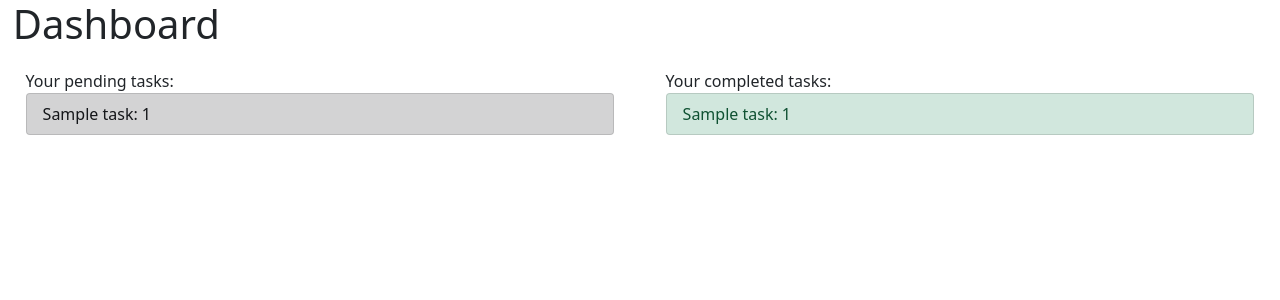
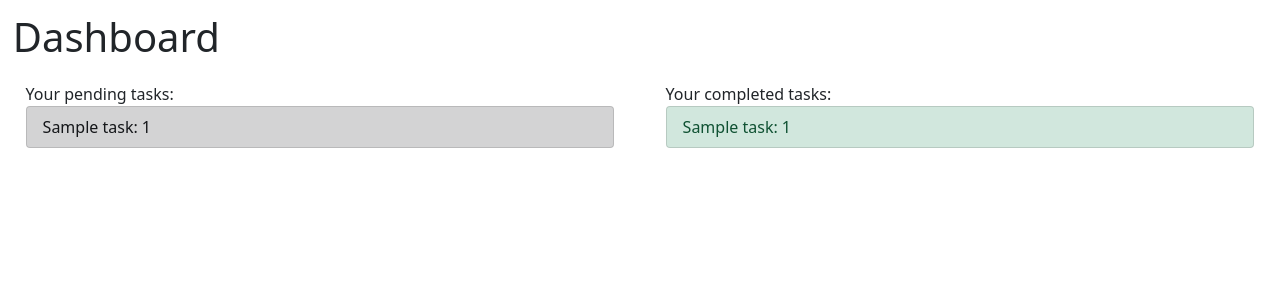
Before and after one commit to eileenwng/hackuci2021, a Flask app: template templates/dashboard.html in a window 1280 px wide. Shown: the top 300 px of the page. Run offline with Flask 2, Linux system fonts and the light colour scheme; the template is opened without the code that fills it: most values are stand-ins (such as "Sample title", 1, 10 or a date in 2020).

Commit message:
padding to for header

```diff
--- a/templates/dashboard.html
+++ b/templates/dashboard.html
@@ -18,7 +18,7 @@
     </style>
     <link href="https://cdn.jsdelivr.net/npm/bootstrap@5.0.0-beta1/dist/css/bootstrap.min.css" rel="stylesheet" integrity="sha384-giJF6kkoqNQ00vy+HMDP7azOuL0xtbfIcaT9wjKHr8RbDVddVHyTfAAsrekwKmP1" crossorigin="anonymous">
     <title>PApp</title>
-    <h1 style="padding-left: 1%">Dashboard</h1>
+    <h1 style="padding-left: 1%; padding-top: 1%;">Dashboard</h1>
 
     <div class="left">
         Your pending tasks:
```
